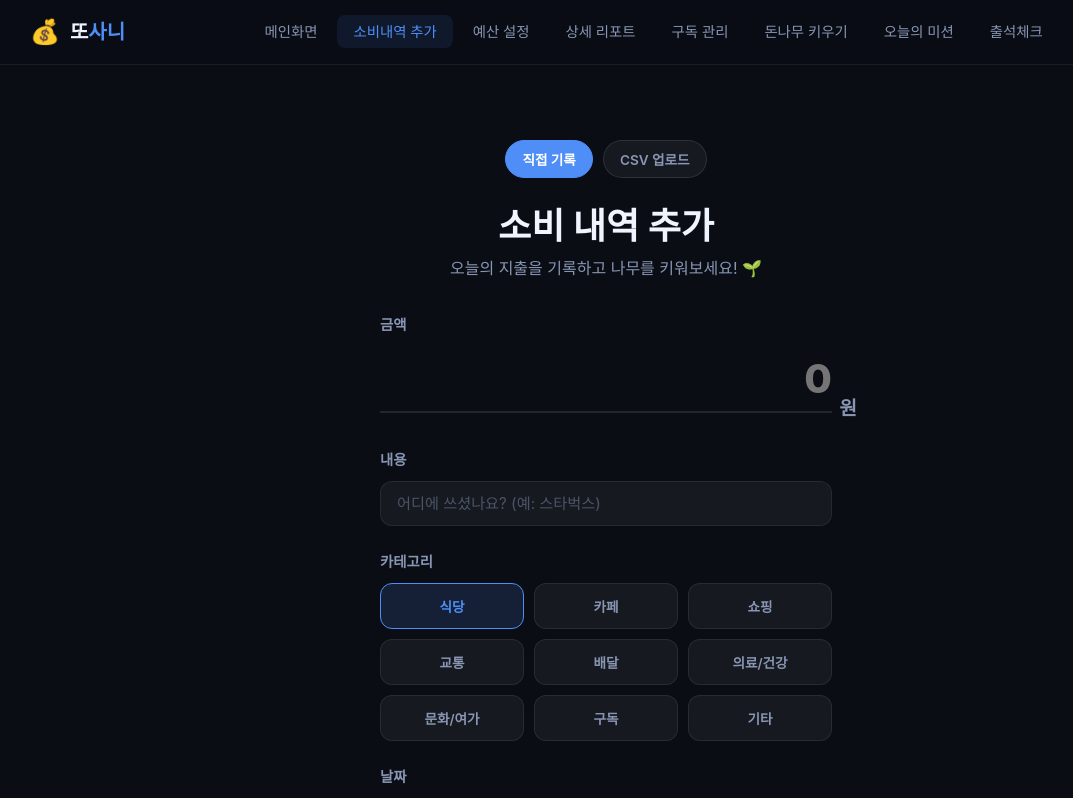
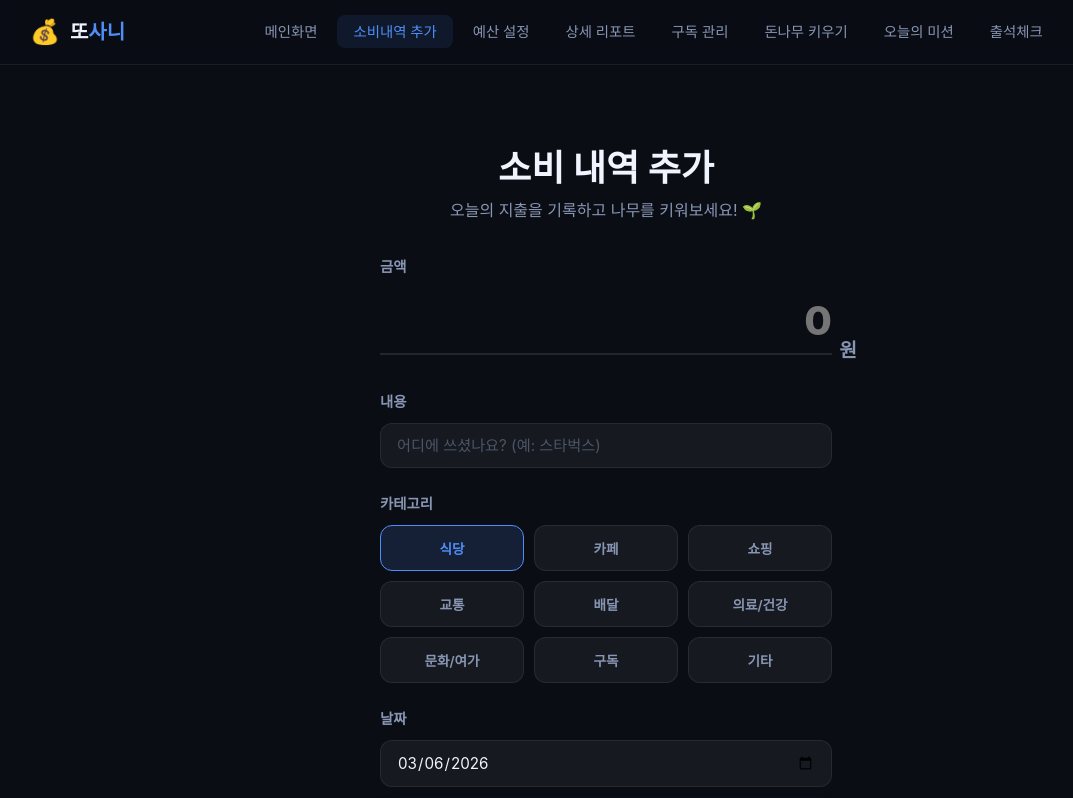
Before and after one commit to jayun1218/Tto-Sani, a Next.js app in the folder frontend/: page /add in a window 1280 px wide. Shown: the top 798 px of the page, without its empty margins (34-1107 px from the left). Built offline with nearby package versions, Linux system fonts and the light colour scheme; no server answers; a web font is replaced by a local one.

Commit message:
feat: 소비 내역 추가 페이지에서 csv 방식 선택 버튼 제거

```diff
--- a/frontend/src/app/add/page.tsx
+++ b/frontend/src/app/add/page.tsx
@@ -45,10 +45,6 @@ export default function AddExpensePage() {
         <div className={styles.page}>
             <div className="container" style={{ maxWidth: "500px", paddingTop: "40px" }}>
                 <div className={styles.header}>
-                    <div style={{ display: 'flex', justifyContent: 'center', gap: '10px', marginBottom: '20px' }}>
-                        <button className={`${styles.typeBtn} ${styles.typeActive}`}>직접 기록</button>
-                        <button className={styles.typeBtn} onClick={() => router.push('/upload')}>CSV 업로드</button>
-                    </div>
                     <h2>소비 내역 추가</h2>
                     <p>오늘의 지출을 기록하고 나무를 키워보세요! 🌱</p>
                 </div>
```
